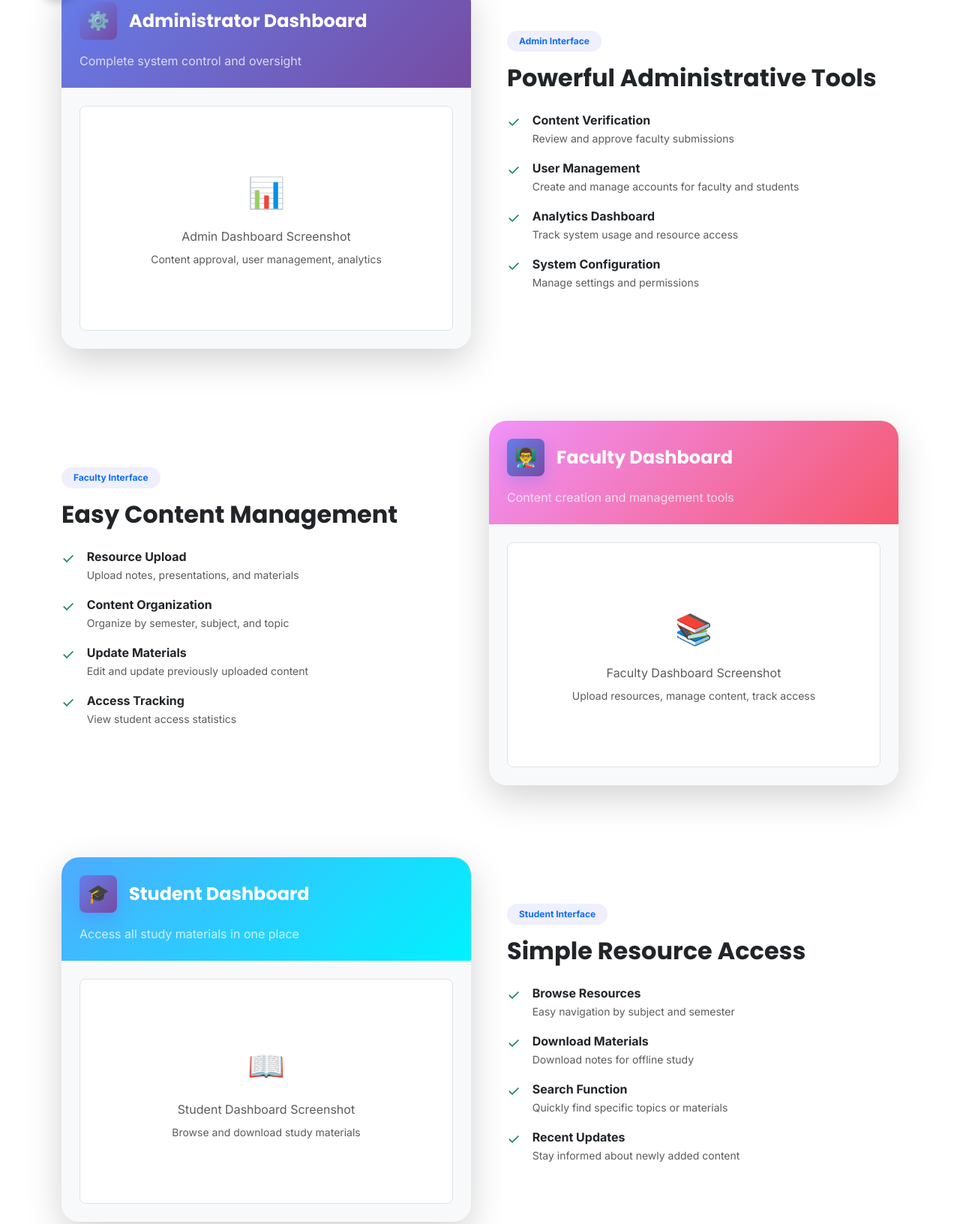
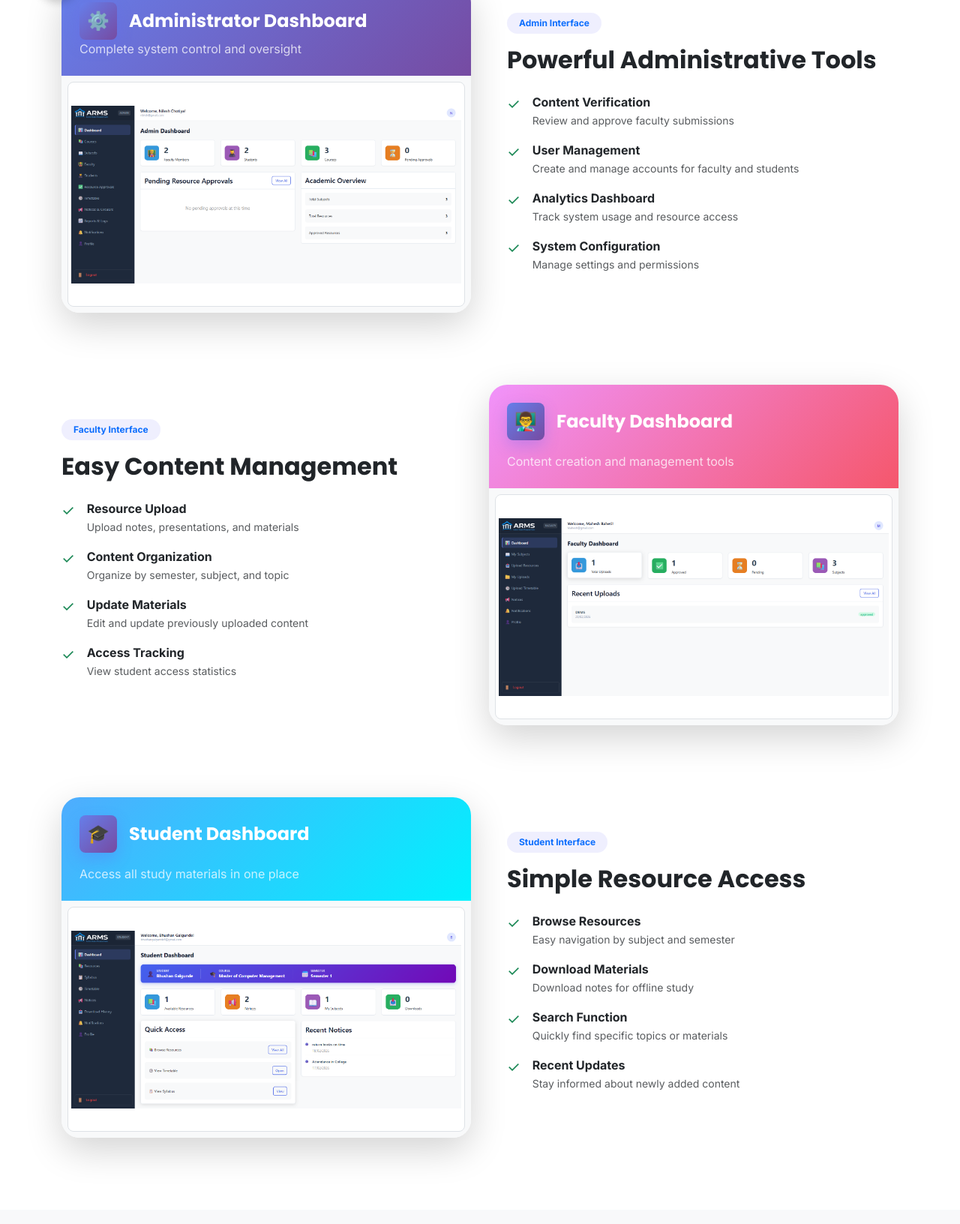
Before and after one commit to Bhushan-0510/collage-project, a plain HTML site: page demo.html in a window 1280 px wide. Shown: the part 751-2383 px from the top of the page at 75% size. Drawn offline with nearby package versions, Linux system fonts and the light colour scheme.

Commit message:
in demo page screenshot is added

```diff
--- a/demo.html
+++ b/demo.html
@@ -99,7 +99,7 @@
                     <div class="card border-0 shadow-lg rounded-4 overflow-hidden">
                         <div class="card-body p-0">
                             <div class="bg-gradient-primary text-white p-4">
-                                <div class="d-flex align-items-center mb-3">
+                                <div class="d-flex align-items-center mb-0">
                                     <div class="feature-icon bg-white bg-opacity-25 text-white rounded-3 d-inline-flex align-items-center justify-content-center me-3" style="width: 50px; height: 50px;">
                                         <span class="fs-4">⚙️</span>
                                     </div>
@@ -107,13 +107,11 @@
                                 </div>
                                 <p class="mb-0 opacity-75">Complete system control and oversight</p>
                             </div>
-                            <div class="p-4 bg-light">
-                                <div class="placeholder-screenshot bg-white border rounded-3 p-5 text-center" style="min-height: 300px; display: flex; align-items: center; justify-content: center;">
-                                    <div>
-                                        <div class="fs-1 mb-3">📊</div>
-                                        <p class="text-muted mb-0">Admin Dashboard Screenshot</p>
-                                        <small class="text-muted d-block mt-2">Content approval, user management, analytics</small>
-                                    </div>
+                            <div class="p-2 bg-light align-items-center justify-content-center">
+                                <div class="placeholder-screenshot bg-white border rounded-3 p-1 text-center d-flex align-items-center justify-content-center" style="min-height: 300px;">
+
+                                       <a href="adminDash.png"> <img src="adminDash.png" alt="Administrator Dashboard" class="img-fluid mx-auto" loading="lazy"></a>
+
                                 </div>
                             </div>
                         </div>
@@ -171,13 +169,11 @@
                                 </div>
                                 <p class="mb-0 opacity-75">Content creation and management tools</p>
                             </div>
-                            <div class="p-4 bg-light">
-                                <div class="placeholder-screenshot bg-white border rounded-3 p-5 text-center" style="min-height: 300px; display: flex; align-items: center; justify-content: center;">
-                                    <div>
-                                        <div class="fs-1 mb-3">📚</div>
-                                        <p class="text-muted mb-0">Faculty Dashboard Screenshot</p>
-                                        <small class="text-muted d-block mt-2">Upload resources, manage content, track access</small>
-                                    </div>
+                           <div class="p-2 bg-light align-items-center justify-content-center">
+                                <div class="placeholder-screenshot bg-white border rounded-3 p-1 text-center d-flex align-items-center justify-content-center" style="min-height: 300px;">
+
+                                       <a href="facultyDash.png"> <img src="facultyDash.png" alt="Faculty Dashboard" class="img-fluid mx-auto" loading="lazy"></a>
+
                                 </div>
                             </div>
                         </div>
@@ -235,13 +231,11 @@
                                 </div>
                                 <p class="mb-0 opacity-75">Access all study materials in one place</p>
                             </div>
-                            <div class="p-4 bg-light">
-                                <div class="placeholder-screenshot bg-white border rounded-3 p-5 text-center" style="min-height: 300px; display: flex; align-items: center; justify-content: center;">
-                                    <div>
-                                        <div class="fs-1 mb-3">📖</div>
-                                        <p class="text-muted mb-0">Student Dashboard Screenshot</p>
-                                        <small class="text-muted d-block mt-2">Browse and download study materials</small>
-                                    </div>
+                            <div class="p-2 bg-light align-items-center justify-content-center">
+                                <div class="placeholder-screenshot bg-white border rounded-3 p-1 text-center d-flex align-items-center justify-content-center" style="min-height: 300px;">
+
+                                       <a href="studentDash.png"> <img src="studentDash.png" alt="Student Dashboard" class="img-fluid mx-auto" loading="lazy"></a>
+
                                 </div>
                             </div>
                         </div>
--- a/style.css
+++ b/style.css
@@ -535,3 +535,23 @@ textarea:focus-visible {
     height:55px;
   }
 }
+
+/* ==========================================
+   SCREENSHOT / PLACEHOLDER IMAGE STYLING
+   Ensures screenshots are centered and scale nicely
+   ========================================== */
+.placeholder-screenshot {
+  position: relative;
+  overflow: hidden;
+}
+
+.placeholder-screenshot img,
+.screenshot-img {
+  max-width: 100%;
+  max-height: 150%;
+  /* width: auto;
+  height: auto; */
+  display: block;
+  margin: 0 auto;
+  object-fit: contain;
+}
```
Also changed, not shown: adminDash.png (added), facultyDash.png (added), studentDash.png (added).
